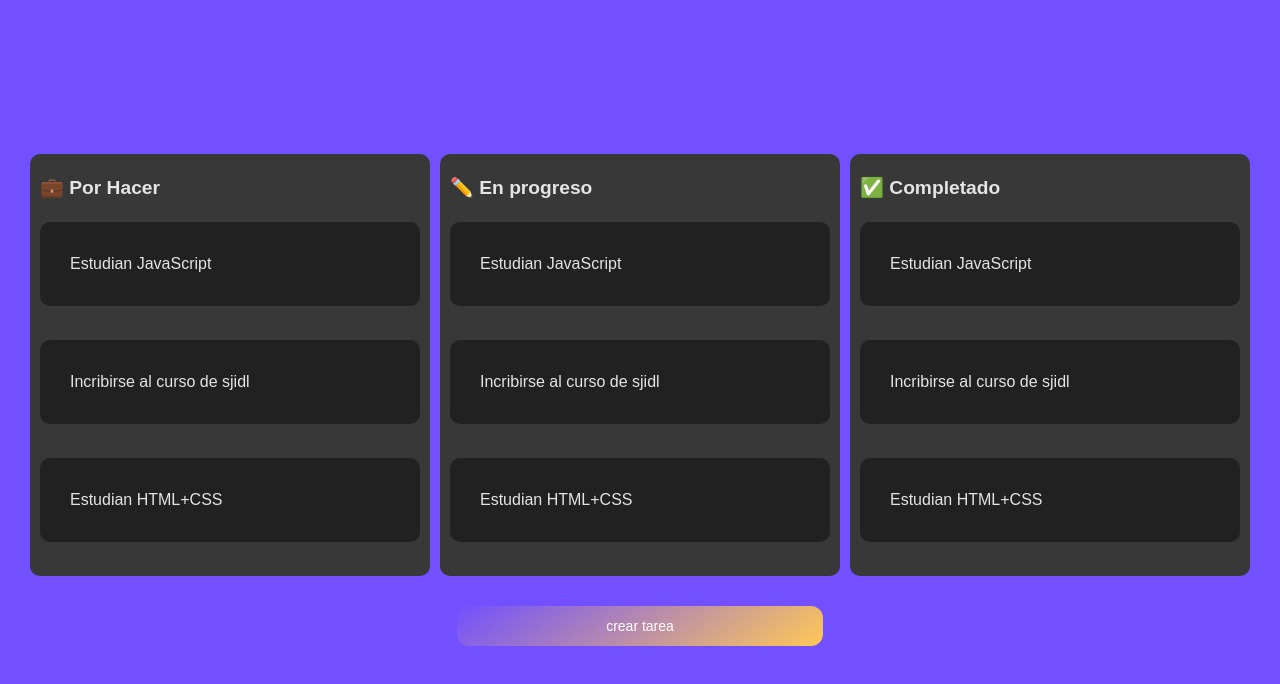
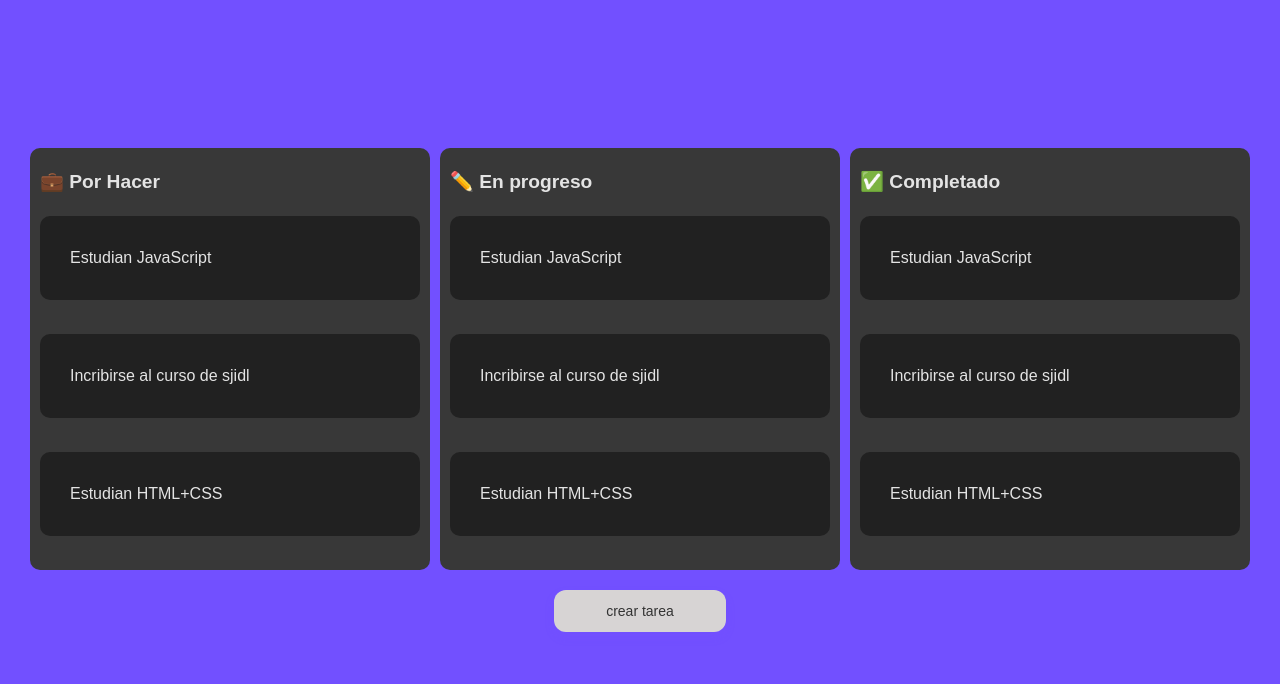
Before and after one commit to JuanManuelB001/Tablero-De-Actividades-React, a React (Vite) app: page / in a window 1280 px wide. Shown: the top 684 px of the page. Built offline with nearby package versions, Linux system fonts and the light colour scheme; a web font is replaced by a local one.

Commit message:
Corrigiendo problemas botones

```diff
--- a/src/components/CrearTarea.css
+++ b/src/components/CrearTarea.css
@@ -48,28 +48,34 @@ input:focus, select:focus{
     box-shadow: 0 0 0 3px rgbs(114, 80, 255, 0.2);
 }
 
-button{
-
-    margin-top: 12px;
+.aceptar {
+    margin-top: 22px;
     margin: 0 auto;
-    padding: 12px;
+    padding: 12px 20px;
     width: 30%;
     border-radius: 12px;
     border: none;
-    background: linear-gradient(
-        145deg,
-         #7250FF,
-    #FFC857
-    );
-    color: #ffffff;
+    background: #d7d4d4; /* Fondo inicial gris */
+    color: #333;           /* Color inicial del texto */
     font-weight: bold;
+    font-size: 16px;
     cursor: pointer;
-    transition:  transform 0.15s, box-shadow 0.15s, color 0.75s;
+    box-shadow: 0 5px 10px rgba(114, 80, 255, 0.2); /* sombra inicial suave */
+
+    /* Transiciones para todo lo que cambia */
+    transition: background 0.5s ease,
+                color 0.5s ease,
+                transform 0.15s ease,
+                box-shadow 0.25s ease;
 }
-button:hover{
-    color: #333;
-    box-shadow: 0 10px 20px rgba(114, 80, 255, 0.3);
+
+.aceptar:hover {
+    color: #ffffff; /* texto blanco en hover */
+    background: linear-gradient(145deg, #7250FF, #FFC857); /* gradiente */
+    box-shadow: 0 10px 20px rgba(114, 80, 255, 0.3); /* sombra más grande */
 }
-button:focus{
-    transform: translateY(-2px);
+
+.aceptar:focus {
+    transform: translateY(-2px); /* botón se eleva un poco al focus */
+    outline: none; /* quitamos el borde de focus por defecto */
 }
--- a/src/components/CrearTarea.jsx
+++ b/src/components/CrearTarea.jsx
@@ -93,7 +93,7 @@ export function CrearTarea() {
           <option value="completado">Completado</option>
         </select>
 
-        <button type="submit">Aceptar</button>
+        <button type="submit" className="aceptar">Aceptar</button>
       </form>
     </div>
   );
--- a/src/components/botonCrearTarea.css
+++ b/src/components/botonCrearTarea.css
@@ -1,29 +1,34 @@
-
-
-.botonCrearTarea{
-    width: 100%;
+.botonCrearTarea {
     display: flex;
     justify-content: center;
+    margin: 20px 0;
+}
+
+.botonAgregarTarea {
+    display: inline-block;
+    padding: 12px 25px;
+    border-radius: 12px;
+    text-decoration: none;
+    font-weight: bold;
+    font-size: 16px;
+    color: #333;
+    background: #d7d4d4;
+    box-shadow: 0 5px 10px rgba(114, 80, 255, 0.2);
+    transition: background 0.5s ease, color 0.5s ease, box-shadow 0.25s ease, transform 0.15s ease;
+    border: none;
+    outline: none;
 
 }
-
 .agregarTarea{
     text-decoration: none;
-    color: white;
+    color: #333;
     font-size: 14px;
     margin: 12px;
     padding: 10px 15px;
-    transition: transform 0.15s, box-shadow 0.15s, color  1s;
 }
-
-.agregarTarea:hover{
-    color: #333;
-    box-shadow: 0 10px 20px rgba(114, 80, 255, 0.3);
+.botonAgregarTarea:hover {
+    color: #ffffff;
+    background: linear;
+    transform: translateY(-2px);
+    box-shadow: 0 20px 10px rgba(114, 80, 255, 0.2);
 }
-
-.botonAgregarTarea{
-    margin-top: 30px;
-}
-.botonAgregarTarea:focus{
-    transform: translateY(-2px);
-}
```
